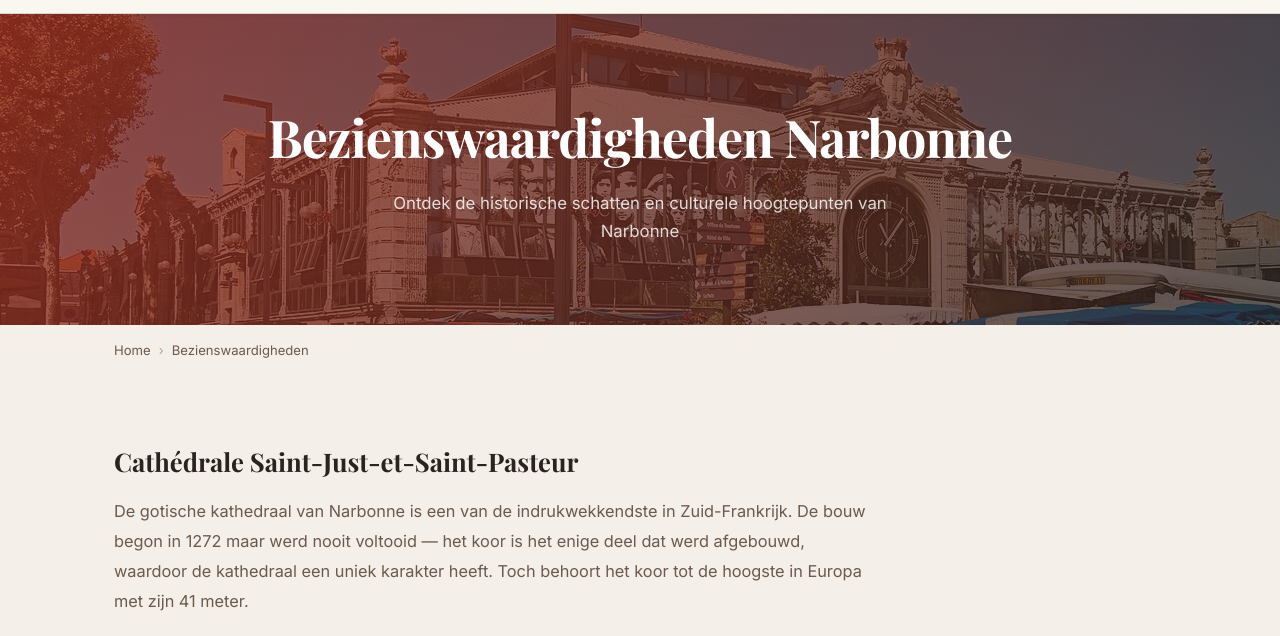
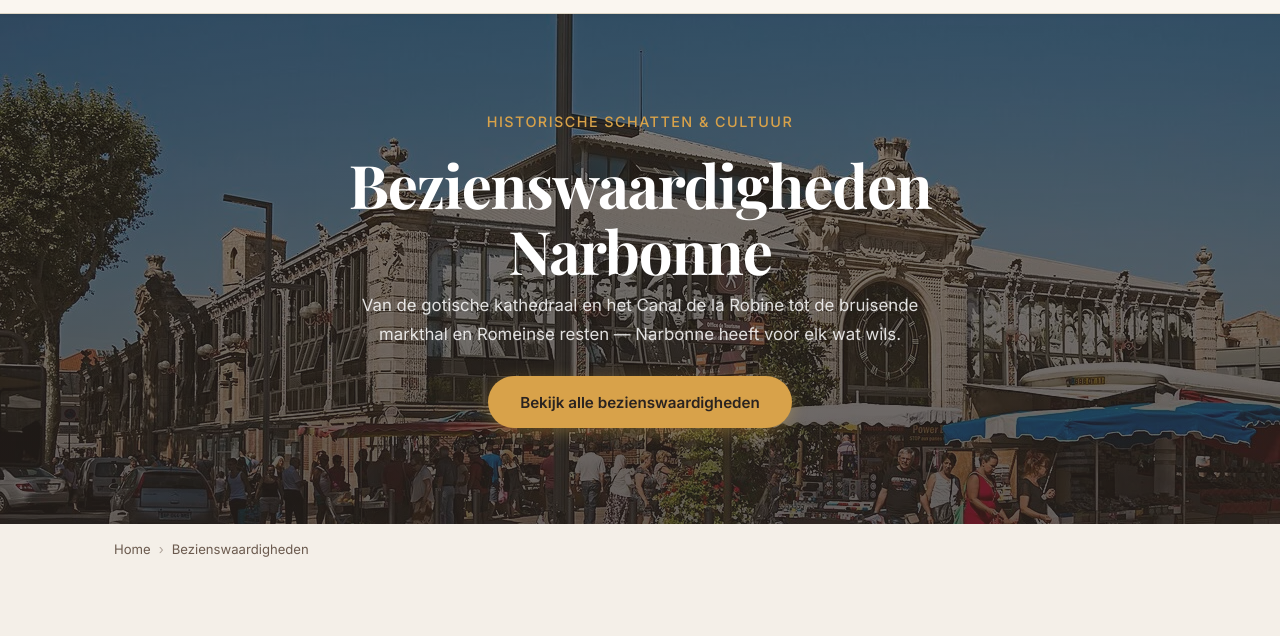
Before and after one commit to robeukema-cmyk/narbonne-nl, a plain HTML site: page bezienswaardigheden.html in a window 1280 px wide. Shown: the part 56-692 px from the top of the page. Drawn offline with nearby package versions, Linux system fonts and the light colour scheme; a web font is replaced by a local one.

Commit message:
Bezienswaardigheden: volledige page hero met foto, tekst en CTA

```diff
--- a/bezienswaardigheden.html
+++ b/bezienswaardigheden.html
@@ -38,8 +38,12 @@
     <div class="page-hero-bg">
       <img src="img/Narbonne_market_hall.webp" alt="Les Halles de Narbonne" />
     </div>
-    <h1>Bezienswaardigheden Narbonne</h1>
-    <p>Ontdek de historische schatten en culturele hoogtepunten van Narbonne</p>
+    <div class="page-hero-content">
+      <p class="page-hero-sub">Historische schatten &amp; cultuur</p>
+      <h1>Bezienswaardigheden Narbonne</h1>
+      <p>Van de gotische kathedraal en het Canal de la Robine tot de bruisende markthal en Romeinse resten — Narbonne heeft voor elk wat wils.</p>
+      <a href="#bezienswaardigheden" class="btn">Bekijk alle bezienswaardigheden</a>
+    </div>
   </div>
 
   <main class="container">
@@ -63,10 +67,6 @@
 
         <h2>Les Halles de Narbonne</h2>
         <p>De overdekte markthal is het kloppende hart van de stad. Elke ochtend verkopen lokale producenten hun verse groenten, vis, kaas en vleeswaren. Een must-visit voor liefhebbers van de lokale cultuur en gastronomie.</p>
-        <figure class="prose-figure">
-          <img src="img/Narbonne_market_hall.webp" alt="De overdekte markthal Les Halles de Narbonne" />
-          <figcaption>Les Halles de Narbonne &mdash; het bruisende hart van de stad</figcaption>
-        </figure>
 
         <h2>Narbonne-Plage</h2>
         <p>Op slechts 15 kilometer van het centrum ligt Narbonne-Plage, een breed zandstrand aan de Middellandse Zee. Perfect voor een dagje zon en zee na een culturele verkenning van de stad.</p>
--- a/css/style.css
+++ b/css/style.css
@@ -591,8 +591,16 @@ section > h2,
 }
 
 /* Variant met achtergrondafbeelding */
+.page-hero--img {
+  min-height: 62vh;
+  display: flex;
+  align-items: center;
+  justify-content: center;
+  padding: 6rem 1.5rem;
+}
+
 .page-hero--img::before {
-  background: linear-gradient(135deg, rgba(158,47,33,.80) 0%, rgba(42,35,32,.75) 100%);
+  background: linear-gradient(to bottom, rgba(42,35,32,.55) 0%, rgba(42,35,32,.72) 100%);
 }
 
 .page-hero-bg {
@@ -608,20 +616,45 @@ section > h2,
   object-position: center;
 }
 
+.page-hero-content {
+  position: relative;
+  z-index: 2;
+  max-width: 680px;
+}
+
 .page-hero h1 {
   font-family: var(--font-display);
-  font-size: clamp(2rem, 5vw, 3.25rem);
+  font-size: clamp(2.25rem, 5vw, 3.75rem);
   letter-spacing: -.02em;
-  margin-bottom: .6rem;
+  margin-bottom: .5rem;
+  position: relative;
+  z-index: 2;
+  line-height: 1.1;
+}
+
+.page-hero .page-hero-sub {
+  font-size: .9rem;
+  font-weight: 500;
+  letter-spacing: .1em;
+  text-transform: uppercase;
+  color: var(--clr-gold);
+  margin-bottom: 1rem;
+  opacity: 1;
   position: relative;
   z-index: 2;
 }
 
 .page-hero p {
-  opacity: .82;
+  opacity: .85;
   max-width: 560px;
-  margin: 0 auto;
+  margin: 0 auto 1.75rem;
   font-size: 1.05rem;
+  position: relative;
+  z-index: 2;
+  line-height: 1.7;
+}
+
+.page-hero .btn {
   position: relative;
   z-index: 2;
 }
```
